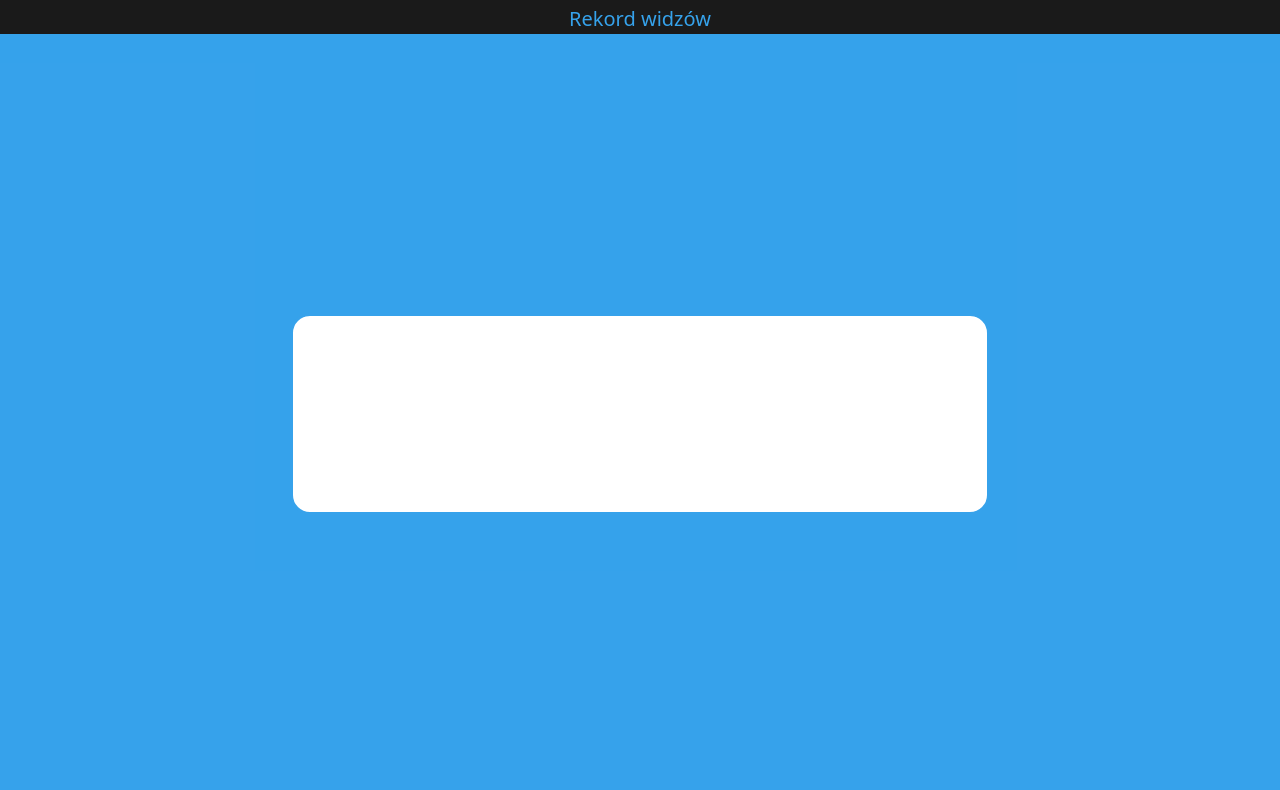
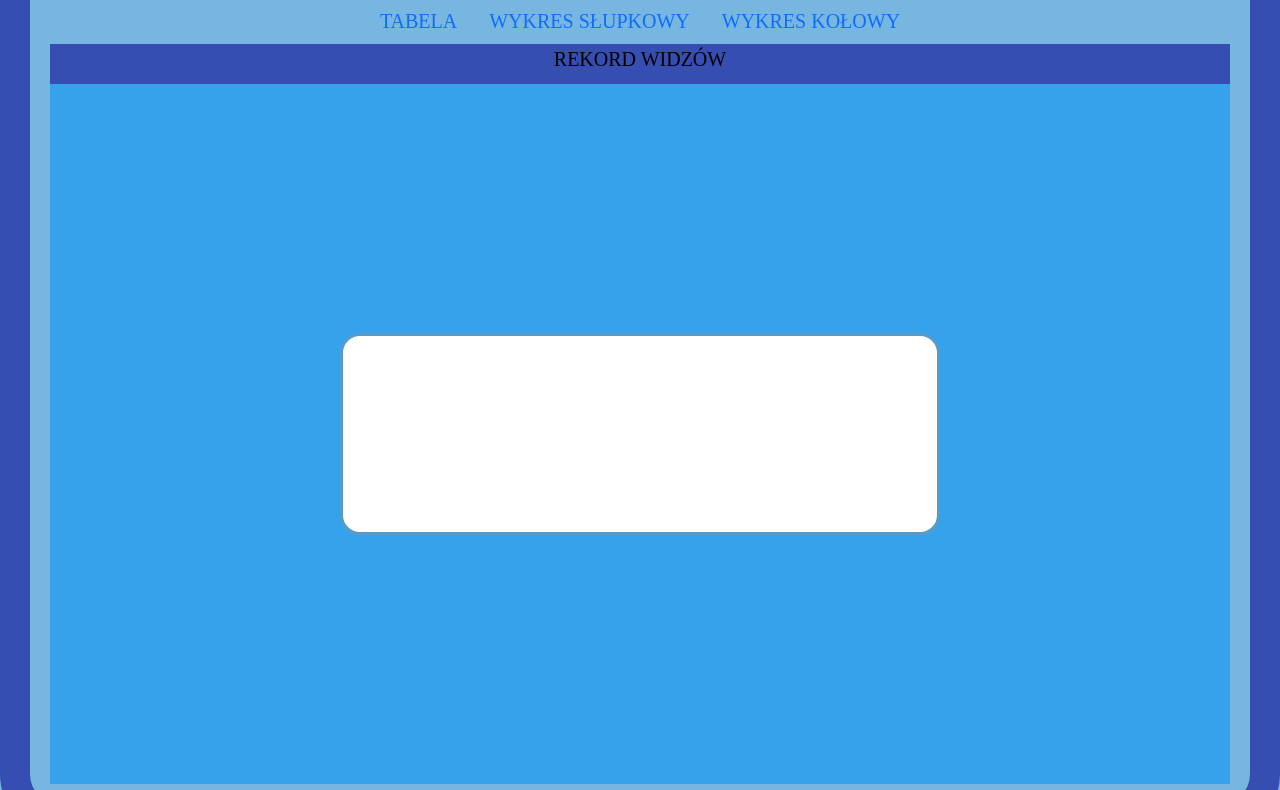
Before and after one commit to Hybrydyzacja/EDI, a plain HTML site: page chart.html in a window 1280 px wide. Shown: the part 192-982 px from the top of the page. Drawn offline with nearby package versions, Linux system fonts and the light colour scheme; no server answers.

Commit message:
next changes

```diff
--- a/apps.js
+++ b/apps.js
@@ -1,5 +1,5 @@
 async function apiData(){
-    const apiLink = 'https://my.api.mockaroo.com/streamers.json?key=e988e0a0';
+    const apiLink = 'http://192.168.0.73:2137/streamers.json';
 
     const response = await fetch(apiLink)
     const datapoints = await response.json()
@@ -8,5 +8,49 @@ async function apiData(){
     ChannelData = channel
 
     const mostviewers = datapoints.map((name) => name.most_viewers)
-    mostviewersNumber = mostviewers
+    mostViewersNumber = mostviewers
 }
+
+ let mostViewersNumber = [];
+    let ChannelData = [];
+
+    async function drawChart(){
+        await apiData()
+
+         // setup
+    const data = {
+      labels: ChannelData,
+      datasets: [{
+        label: 'Największa liczba widzów',
+        data: mostViewersNumber,
+        backgroundColor: [
+          'rgba(255, 26, 104, 0.2)',
+        ],
+        borderColor: [
+          'rgba(255, 26, 104, 1)',
+        ],
+        borderWidth: 1
+      }]
+    };
+
+    // config
+    const config = {
+      type: 'bar',
+      data,
+      options: {
+        scales: {
+          y: {
+            beginAtZero: true
+          },
+        }
+      }
+    };
+
+    // render init block
+    const myChart = new Chart(
+      document.getElementById('myChart'),
+      config
+    );
+    }
+
+    drawChart()
--- a/chart.html
+++ b/chart.html
@@ -20,7 +20,8 @@
 
   <nav class="nav nav-pills justify-content-center">
     <a class="nav-link" href="indexFINAL.html">Tabela</a>
-    <a class="nav-link" href="chart.html">Wykresy</a>
+    <a class="nav-link" href="chart.html">Wykres słupkowy</a>
+    <a class="nav-link" href="secondchart.html">Wykres kołowy</a>
   </nav>
     <div class="chartMenu">
       <p>Rekord widzów</p>
@@ -32,52 +33,6 @@
     </div>
     <script type="text/javascript" src="https://cdn.jsdelivr.net/npm/chart.js"></script>
     <script type="text/javascript" src="apps.js"></script>
-    <script>
-    let mostViewersNumber = [];
-    let ChannelData = [];
-
-    async function drawChart(){
-        await apiData()
-
-         // setup
-    const data = {
-      labels: ChannelData,
-      datasets: [{
-        label: 'Największa liczba widzów',
-        data: mostViewersNumber,
-        backgroundColor: [
-          'rgba(255, 26, 104, 0.2)',
-        ],
-        borderColor: [
-          'rgba(255, 26, 104, 1)',
-        ],
-        borderWidth: 1
-      }]
-    };
-
-    // config
-    const config = {
-      type: 'bar',
-      data,
-      options: {
-        scales: {
-          y: {
-            beginAtZero: true
-          }
-        }
-      }
-    };
-
-    // render init block
-    const myChart = new Chart(
-      document.getElementById('myChart'),
-      config
-    );
-    }
-
-    drawChart()
-
-    </script>
 
   </body>
 </html>
--- a/scriptFINAL.js
+++ b/scriptFINAL.js
@@ -1,4 +1,4 @@
-fetch("https://my.api.mockaroo.com/streamers.json?key=e988e0a0").then((apiData)=>{ //pobieramy dane z api z linku i zapisujemy je do parametru apiData
+fetch("http://192.168.0.73:2137/streamers.json").then((apiData)=>{ //pobieramy dane z api z linku i zapisujemy je do parametru apiData
     return apiData.json(); //konwertujemy dane obiekty
 }).then((objectData)=>{  //po tym możemy się już dalej odnosić do obiektów
     let tableData=""; //deklarujemy zmienną tableData, która jest na razie pusta
--- a/style.css
+++ b/style.css
@@ -1,58 +1,99 @@
 body {
-    background-color: rgb(54, 162, 235, 1);
+    background-color: #73b4dff6;
+    border: 30px solid #364db1;
+    border-radius: 60px;
+    padding: 20px;
 }
+
 
 table {
     background-color: silver;
-    border: 4px;
+    border: 1px;
     border-color: black;
-    overflow-y: scroll;
 }
+
+th,td {
+    text-align: center;
+    padding: 5px;
+    font-family: Montserrat;
+}
+
 
 h2 {
     text-align: center;
     font-size: 25px;
+    text-transform: uppercase;
+    font-family: Montserrat;
 }
 
 p {
     text-align: center;
     font-size: 20px;
+    text-transform: uppercase;
+    font-family: Montserrat;
 }
 
 .nav {
 
-    color: rgb(25, 28, 230);
+    color: rgb(8, 9, 85);
     text-align: center;
     font-size: 20px;
+    text-transform: uppercase;
+    font-family: Montserrat;
   }
 
 h1 {
     text-align: center;
+    text-transform: uppercase;
+    font-family: Montserrat;
+    font-weight: bold;
 }
 
 
-.chartMenu {
-    width: 100vw;
+ .chartMenu {
+    width: 100%;
     height: 40px;
-    background: #1A1A1A;
-    color: rgba(54, 162, 235, 1);
+    background: #364db1;
+    color: black;
+    text-transform: uppercase;
+    font-family: Montserrat;
+
 }
-.chartMenu p {
-    padding: 10px;
-    font-size: 20px;
-}
-.chartCard {
-    width: 100vw;
-    height: calc(100vh - 40px);
-    background: rgba(54, 162, 235, 0.2);
+
+.chartCardF {
+    width: 100%;
+    height: 600px;
+    background: rgba(54, 162, 235, 1);
     display: flex;
     align-items: center;
     justify-content: center;
 }
-.chartBox {
-    width: 700px;
+
+.chartBoxF {
+    width: 900px;
     padding: 20px;
     border-radius: 20px;
-    border: solid 3px rgba(54, 162, 235, 1);
+    border: solid 1px rgb(88, 155, 199);
     background: white;
 }
+
+
+
+
+
+.chartCard {
+    width: 100%;
+    height: 700px;
+    background: rgba(54, 162, 235, 1);
+    display: flex;
+    align-items: center;
+    justify-content: center;
+}
+
+.chartBox {
+    width: 600px;
+    padding: 20px;
+    border-radius: 20px;
+    border: solid 3px rgba(88, 155, 199);
+    background: white;
+}
```
Also changed, not shown: indexFINAL.html (+2 -1 lines).
